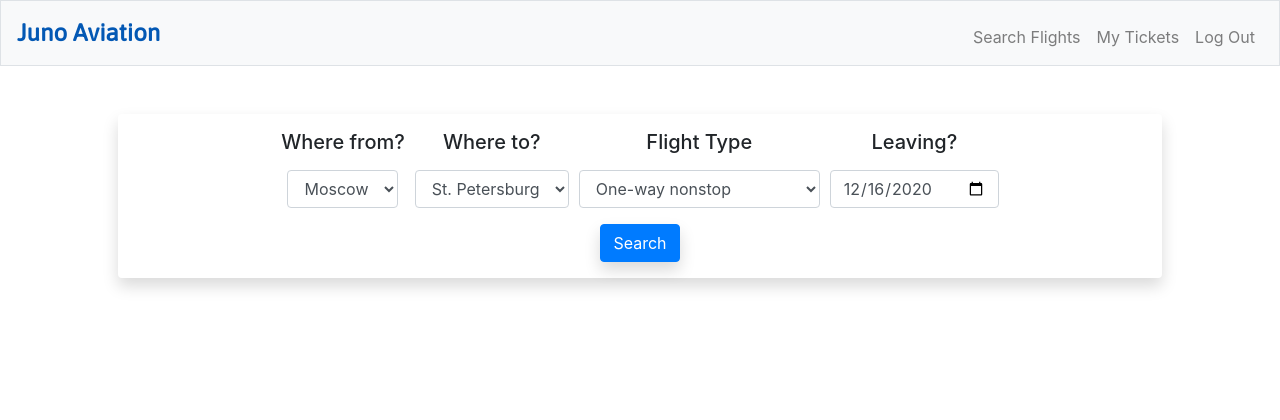
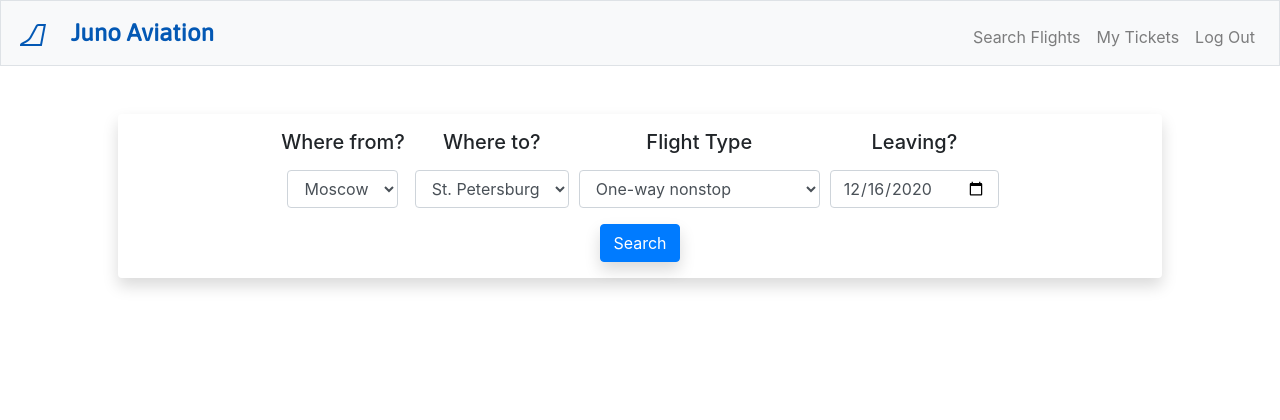
Before and after one commit to sammito1/airline, a Flask app: page / in a window 1280 px wide. Shown: the top 420 px of the page. Run offline with Flask 2, Linux system fonts and the light colour scheme; the visitor is signed in with stand-in values (Sample User, id 1); data that the repository does not hold is empty; some libraries are stand-ins or nearby versions.

Commit message:
Updated styling

```diff
--- a/templates/layout.html
+++ b/templates/layout.html
@@ -57,6 +57,7 @@
             <a class="navbar-brand" href="/"><span class="blue">C</span><span class="red">$</span><span class="yellow">5</span><span class="green">0</span> <span class="red">Finance</span></a>
             -->
             <a class="navbar-brand" href="/">
+                <img src="../static/tail-fin.png" style="margin-right: 16px">
                 <span class="blue">Juno Aviation</span>
             </a>
             <button aria-controls="navbar" aria-expanded="false" aria-label="Toggle navigation" class="navbar-toggler" data-target="#navbar" data-toggle="collapse" type="button">
```
Also changed, not shown: static/tail-fin.png (added).
